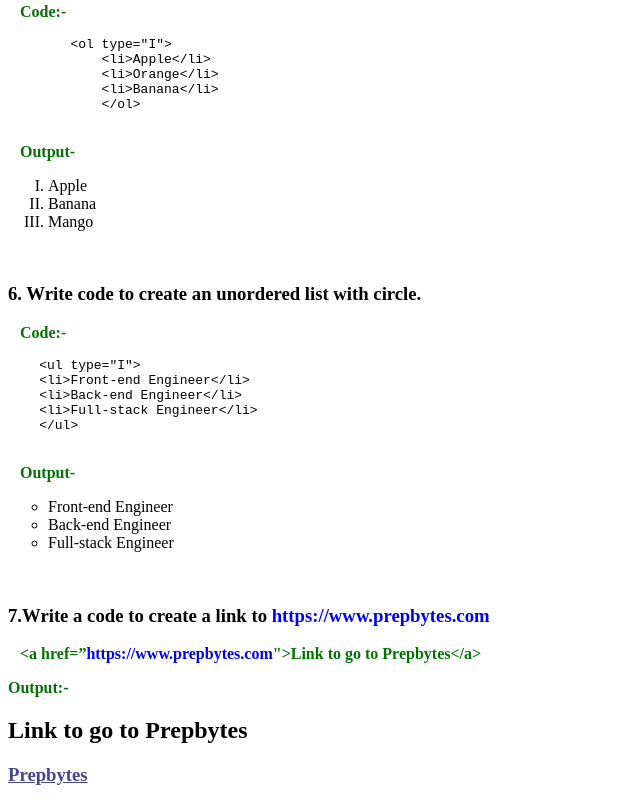
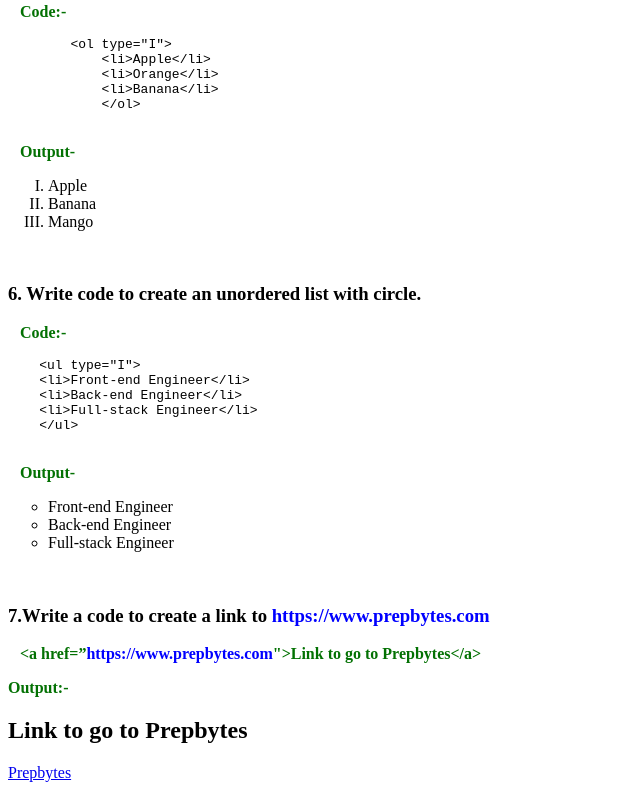
Before and after one commit to Aiswarya-Regi/HTMLQuestions2, a plain HTML site: page index.html in a window 1280 px wide. Shown: the part 1159-1964 px from the top of the page, without its empty margins (0-640 px from the left). Drawn offline with Linux system fonts and the light colour scheme.

Commit message:
Update index.html

```diff
--- a/index.html
+++ b/index.html
@@ -74,7 +74,7 @@
 
     <p style="color:rgb(3, 113, 3)"><b>Output:-</b></p>
     <h2>Link to go to Prepbytes</h2>
-    <span style="color:rgb(70, 70, 142)"><ins><h3>Prepbytes</h3></ins></span>
+     <a href="https://www.prepbytes.com/">Prepbytes</a>
 
 
 </body>
```
